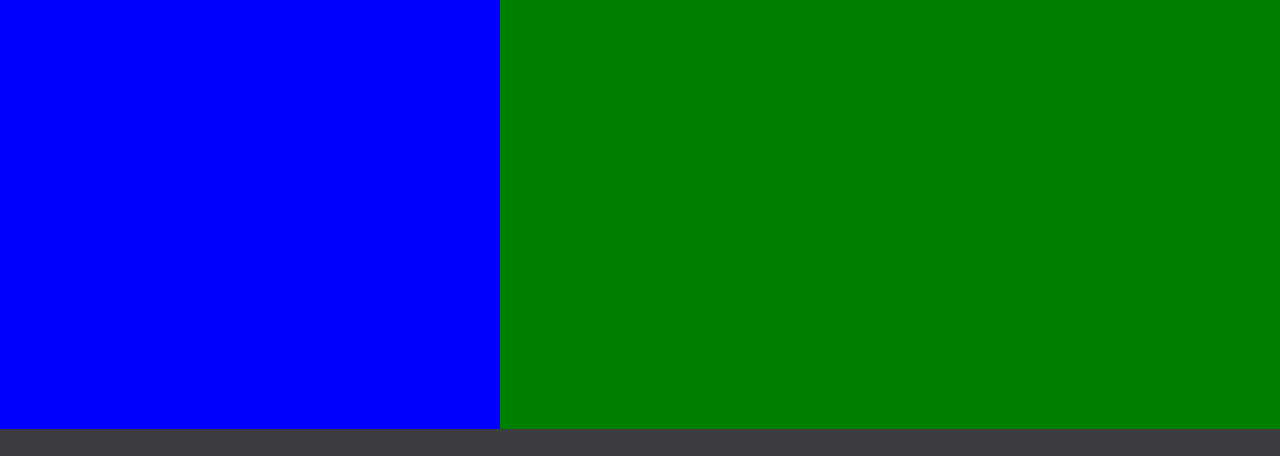
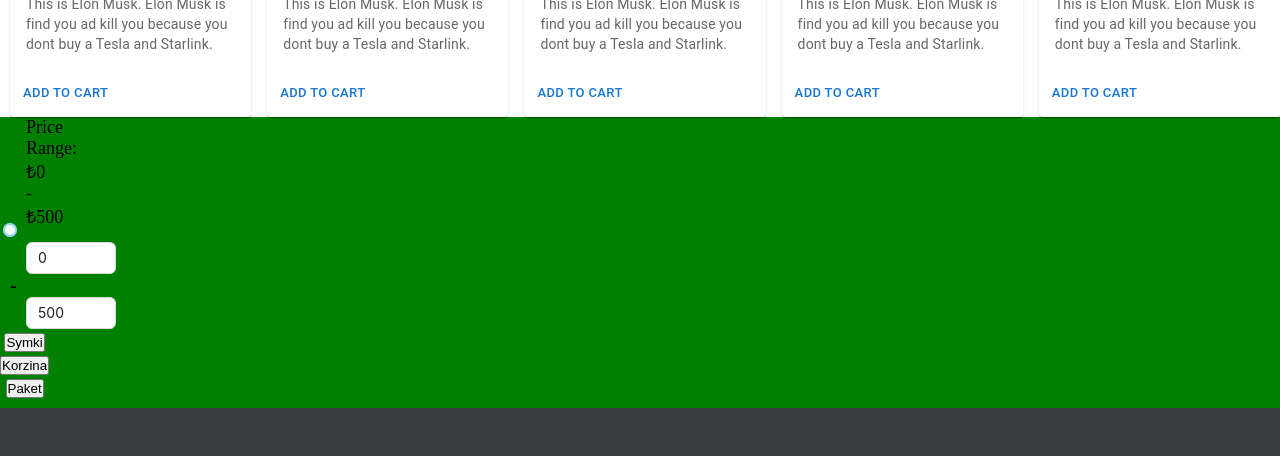
Before and after one commit to iakhia321/symki-next-shop, a Next.js app: page /shop/shop in a window 1280 px wide. Shown: the part 635-1091 px from the top of the page. Built offline with nearby package versions, Linux system fonts and the light colour scheme.

Commit message:
add ShopCard

```diff
--- /dev/null
+++ b/src/pages/shop/ShopCard/ShopCard.js
@@ -0,0 +1,10 @@
+import ProductList from './../../Card/Card'
+import { products } from './../../CardList/CardList'
+
+export default function ShopCard() {
+    return(
+        <>
+        <ProductList products={products} />
+        </>
+    )
+}
--- a/src/pages/shop/components-shop/price.sass
+++ b/src/pages/shop/components-shop/price.sass
@@ -20,7 +20,3 @@
     padding-bottom: 10px
 
 .Card
-    width: 500px
-    height: 500px
-    background: blue
-    padding-left: 500px
--- a/src/pages/shop/shop.js
+++ b/src/pages/shop/shop.js
@@ -1,11 +1,13 @@
 import './shop.sass';
 import PriceSlider from './components-shop/price-slider'
 import React, { useState } from 'react';
+import  ShopCard  from './ShopCard/ShopCard';
 
 export default function shopall () {
     return(
     <div>
-        <PriceSlider></PriceSlider>
+        <ShopCard/>
+        <PriceSlider/>
     </div>
     )
 }
```
